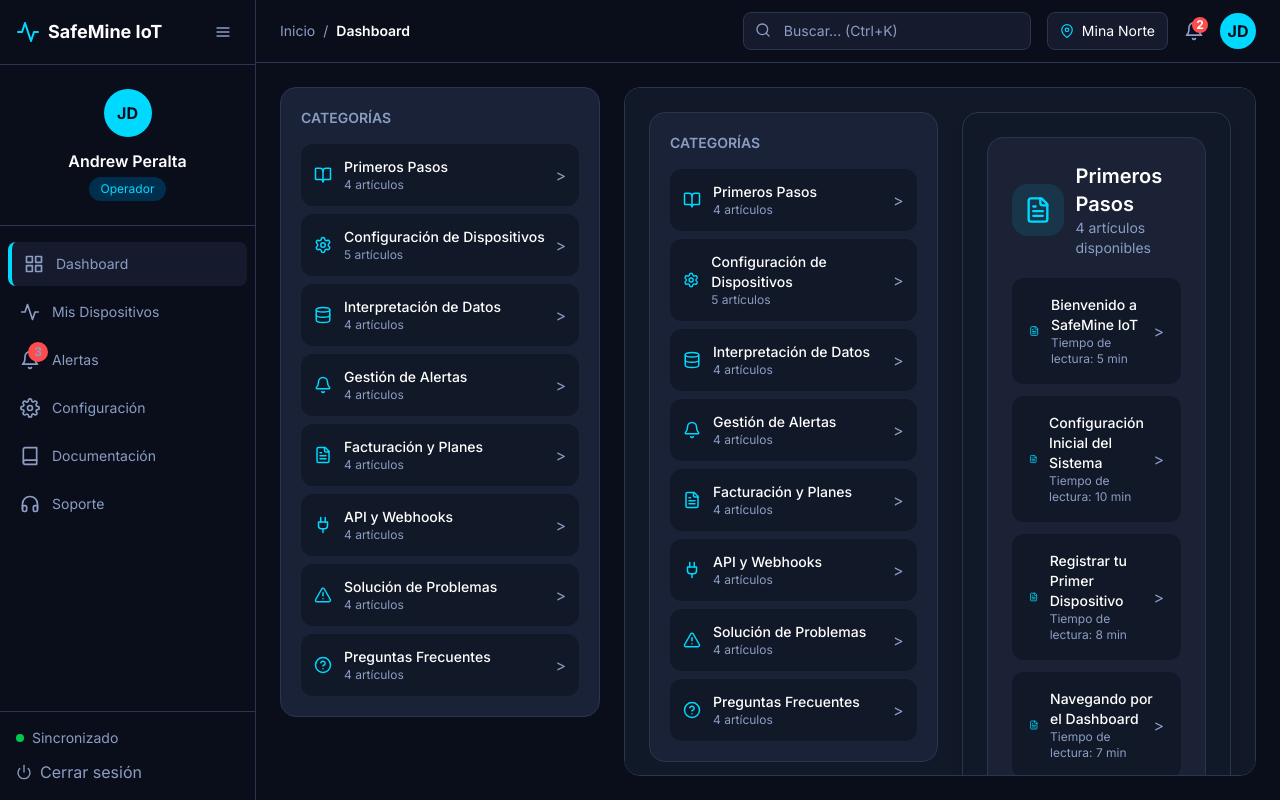
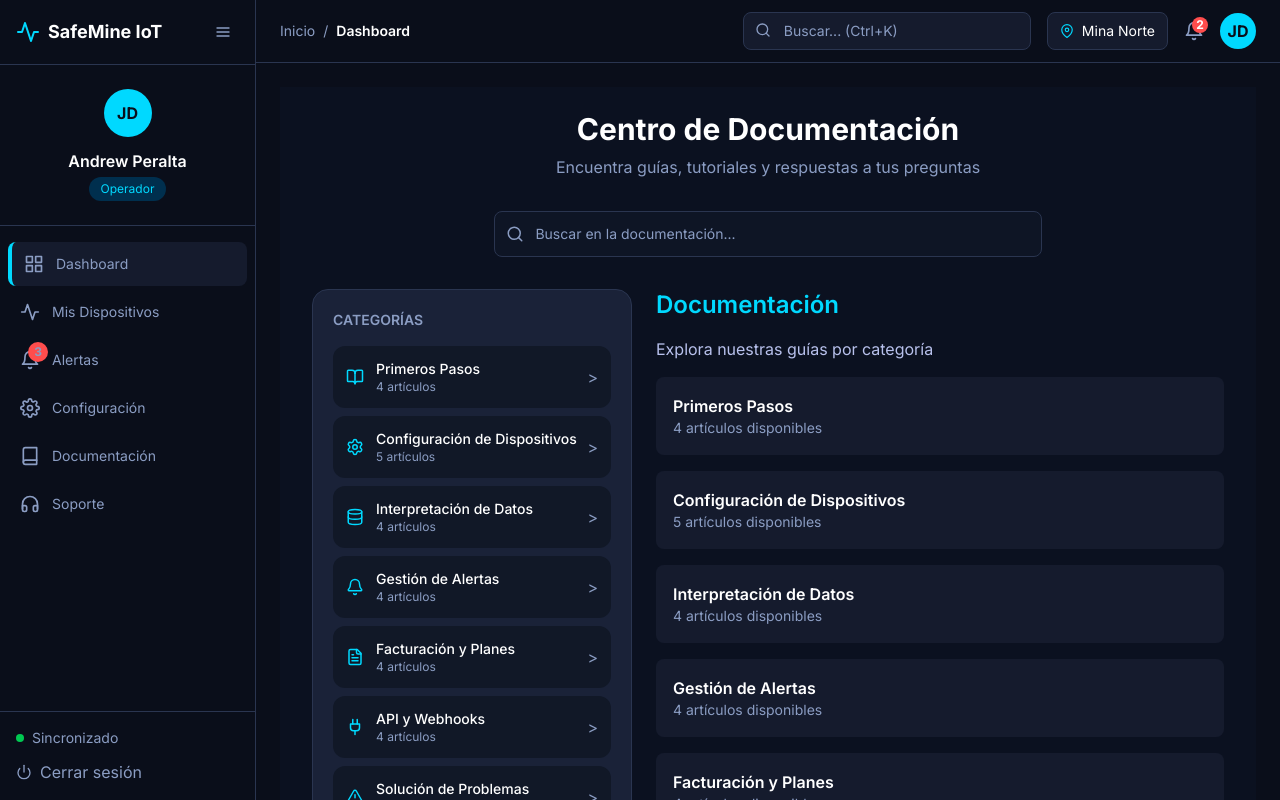
Before and after one commit to YordanDeVp/reloj_de_gases_toxicos-Frontend, a Next.js app: page /documentacion in a window 1280 px wide. Built offline with nearby package versions, Linux system fonts and the light colour scheme.

Commit message:
CORREGIDO MEDIAS

```diff
--- a/src/app/documentacion/[categoria]/[articulo]/page.jsx
+++ b/src/app/documentacion/[categoria]/[articulo]/page.jsx
@@ -1,11 +1,12 @@
+"use client";
+import ArticleLayout from "@/components/documentacion/ArticleLayout";
 import { documentacionData } from "@/components/documentacion/data";
-import ArticleLayout from "@/components/documentacion/ArticleLayout";
 
 export default function ArticuloPage({ params }) {
   const categoria = documentacionData.find((c) => c.id === params.categoria);
   const articulo = categoria?.articulos.find((a) => a.id === params.articulo);
 
-  if (!articulo) return <p>Artículo no encontrado</p>;
+  if (!categoria || !articulo) return <p>Artículo no encontrado</p>;
 
   return (
     <ArticleLayout
@@ -14,54 +15,9 @@ export default function ArticuloPage({ params }) {
       title={articulo.titulo}
     >
       <p>
-        Esta es una vista previa del artículo de documentación. En una
-        implementación completa, aquí se mostraría el contenido completo del
-        artículo con formato Markdown, imágenes, snippets de código y más.
+        Esta es una vista previa del artículo de documentación. Aquí se mostraría el contenido
+        completo con formato Markdown, imágenes, snippets de código, etc.
       </p>
-
-      <h2 className="text-lg font-semibold mt-4">Introducción</h2>
-      <p>
-        Este artículo te guiará a través de los conceptos fundamentales y pasos
-        necesarios para completar esta tarea de manera efectiva.
-      </p>
-
-      <h2 className="text-lg font-semibold mt-4">Pasos a Seguir</h2>
-      <ol className="list-decimal ml-5 text-[#B8C1EC] space-y-1">
-        <li>Primero, asegúrate de tener acceso al dashboard</li>
-        <li>Navega a la sección correspondiente</li>
-        <li>Configura los parámetros necesarios</li>
-        <li>Verifica que todo funcione correctamente</li>
-      </ol>
-
-      <h2 className="text-lg font-semibold mt-4">Nota Importante</h2>
-      <p>
-        Asegúrate de seguir las mejores prácticas de seguridad al configurar tus
-        dispositivos IoT.
-      </p>
-
-      <h2 className="text-lg font-semibold mt-4">Ejemplo de Código</h2>
-      <pre className="bg-[#151B2D] p-4 rounded-lg text-[#00D9FF] text-sm overflow-x-auto">
-        {`// Ejemplo de configuración
-const config = {
-  threshold: { h2s: 10, co: 40, dust: 150 },
-  notifications: ['email', 'sms'],
-};`}
-      </pre>
-
-      <h2 className="text-lg font-semibold mt-4">Conclusión</h2>
-      <p>
-        Siguiendo estos pasos, podrás configurar correctamente el sistema y
-        aprovechar al máximo sus capacidades.
-      </p>
-
-      <div className="flex gap-4 mt-6">
-        <button className="bg-[#00D9FF] text-[#0A0E1A] font-semibold px-4 py-2 rounded-md hover:bg-[#00B8D4] transition">
-          👍 Sí
-        </button>
-        <button className="bg-[#151B2D] border border-[#2A3550] text-white px-4 py-2 rounded-md hover:border-[#00D9FF] transition">
-          👎 No
-        </button>
-      </div>
     </ArticleLayout>
   );
 }
--- a/src/app/documentacion/[categoria]/page.jsx
+++ b/src/app/documentacion/[categoria]/page.jsx
@@ -1,9 +1,35 @@
-import { categorias } from "@/components/documentacion/data";
+"use client";
+import { documentacionData } from "@/components/documentacion/data";
 import DocLayout from "@/components/documentacion/DocLayout";
 
 export default function CategoriaPage({ params }) {
-  const categoria = categorias.find(c => c.id === params.categoria);
+  const categoria = documentacionData.find((c) => c.id === params.categoria);
+
   if (!categoria) return <p>Categoría no encontrada</p>;
 
-  return <DocLayout categoria={categoria} />;
+  return (
+    <DocLayout>
+      <h1 className="text-2xl font-semibold text-[#00D9FF] mb-2">
+        {categoria.nombre}
+      </h1>
+      <p className="text-[#B8C1EC] mb-6">
+        {categoria.articulos.length} artículos disponibles
+      </p>
+
+      <div className="space-y-3">
+        {categoria.articulos.map((articulo) => (
+          <a
+            key={articulo.id}
+            href={`/documentacion/${categoria.id}/${articulo.id}`}
+            className="block bg-[#151B2D] hover:bg-[#1C223A] transition p-4 rounded-lg border border-transparent hover:border-[#00D9FF]/30"
+          >
+            <h3 className="font-semibold text-white">{articulo.titulo}</h3>
+            <p className="text-sm text-[#8B9DC3] mt-1">
+              Tiempo de lectura: {articulo.tiempo}
+            </p>
+          </a>
+        ))}
+      </div>
+    </DocLayout>
+  );
 }
--- a/src/app/documentacion/layout.jsx
+++ b/src/app/documentacion/layout.jsx
@@ -1,29 +1,13 @@
-"use client";
-
 import Sidebar from "@/components/Sidebar";
 import Topbar from "@/components/Topbar";
-import DocSidebar from "@/components/documentacion/DocSidebar";
 
 export default function DocumentacionLayout({ children }) {
   return (
     <div className="flex h-screen bg-[#0A0E1A] text-white">
-      {/* Sidebar general del Dashboard */}
       <Sidebar />
-
       <div className="flex-1 flex flex-col overflow-hidden">
-        {/* Topbar general */}
         <Topbar />
-
-        {/* Contenido principal */}
-        <main className="flex-1 overflow-auto p-6 flex gap-6">
-          {/* Sidebar de Documentación (categorías) */}
-          <DocSidebar />
-
-          {/* Contenido dinámico (categoría o artículo) */}
-          <div className="flex-1 bg-[#111827] border border-[#2A3550] rounded-2xl p-6 overflow-y-auto">
-            {children}
-          </div>
-        </main>
+        <main className="flex-1 overflow-auto p-6">{children}</main>
       </div>
     </div>
   );
--- a/src/app/documentacion/page.jsx
+++ b/src/app/documentacion/page.jsx
@@ -1,52 +1,27 @@
 "use client";
-
-import { useState } from "react";
-import DocSidebar from "@/components/documentacion/DocSidebar";
 import { documentacionData } from "@/components/documentacion/data";
-import PrimerosPasosList from "@/components/documentacion/primeros-pasos/PrimerosPasosList";
-import ConfiguracionDispositivosList from "@/components/documentacion/configuracion-dispositivos/ConfiguracionDispositivosList";
-import InterpretacionDatosList from "@/components/documentacion/interpretacion-datos/InterpretacionDatosList";
-import GestionAlertasList from "@/components/documentacion/gestion-alertas/GestionAlertasList";
-import FacturacionPlanesList from "@/components/documentacion/facturacion-planes/FacturacionPlanesList";
-import ApiWebhooksList from "@/components/documentacion/api-webhooks/ApiWebhooksList";
-import SolucionProblemasList from "@/components/documentacion/solucion-problemas/SolucionProblemasList";
-import PreguntasFrecuentesList from "@/components/documentacion/preguntas-frecuentes/PreguntasFrecuentesList";
+import DocLayout from "@/components/documentacion/DocLayout";
 
 export default function DocumentacionPage() {
-  const [selectedCategory, setSelectedCategory] = useState("primeros-pasos");
+  return (
+    <DocLayout>
+      <div className="space-y-4">
+        <h1 className="text-2xl font-semibold text-[#00D9FF]">Documentación</h1>
+        <p className="text-[#B8C1EC] mb-4">Explora nuestras guías por categoría</p>
 
-  const renderCategoryContent = () => {
-    switch (selectedCategory) {
-      case "primeros-pasos":
-        return <PrimerosPasosList />;
-      case "configuracion-dispositivos":
-        return <ConfiguracionDispositivosList />;
-      case "interpretacion-datos":
-        return <InterpretacionDatosList />;
-      case "gestion-alertas":
-        return <GestionAlertasList />;
-      case "facturacion-planes":
-        return <FacturacionPlanesList />;
-      case "api-webhooks":
-        return <ApiWebhooksList />;
-      case "solucion-problemas":
-        return <SolucionProblemasList />;
-      case "preguntas-frecuentes":
-        return <PreguntasFrecuentesList />;
-      default:
-        return <PrimerosPasosList />;
-    }
-  };
-
-  return (
-    <div className="flex flex-col lg:flex-row gap-6">
-      {/* Sidebar de categorías */}
-      <DocSidebar onSelectCategory={setSelectedCategory} />
-
-      {/* Contenido principal */}
-      <div className="flex-1 bg-[#111827] p-6 rounded-2xl border border-[#2A3550] shadow-lg">
-        {renderCategoryContent()}
+        {documentacionData.map((categoria) => (
+          <a
+            key={categoria.id}
+            href={`/documentacion/${categoria.id}`}
+            className="block bg-[#151B2D] hover:bg-[#1C223A] transition p-4 rounded-lg border border-transparent hover:border-[#00D9FF]/30"
+          >
+            <h2 className="font-semibold text-white">{categoria.nombre}</h2>
+            <p className="text-sm text-[#8B9DC3]">
+              {categoria.articulos.length} artículos disponibles
+            </p>
+          </a>
+        ))}
       </div>
-    </div>
+    </DocLayout>
   );
 }
```
